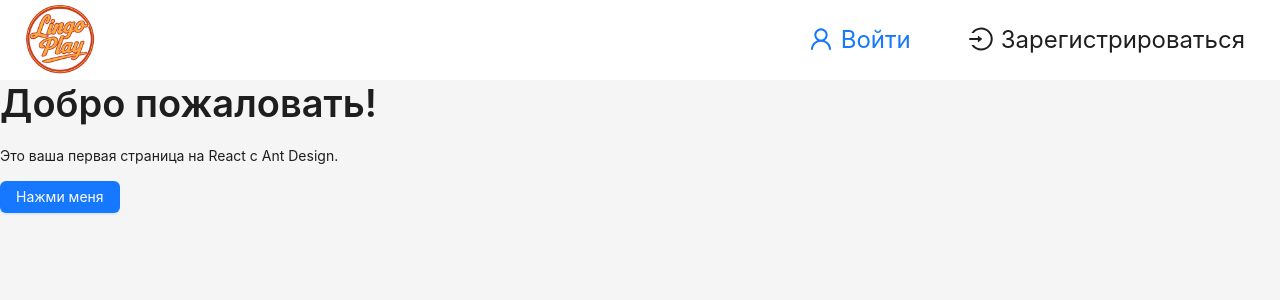
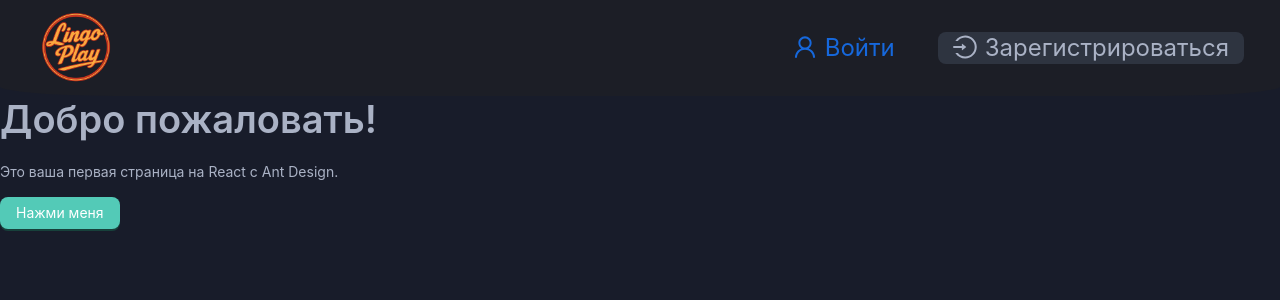
Before and after one commit to Xryak-Git/lingoplay_react, a React (Vite) app: page / in a window 1280 px wide. Shown: the top 300 px of the page. Built offline with nearby package versions, Linux system fonts and the light colour scheme; no server answers.

Commit message:
Стилизация

```diff
--- /dev/null
+++ b/src/ThemeVars.jsx
@@ -0,0 +1,24 @@
+/** @format */
+
+import { useEffect } from 'react';
+
+export function ThemeVars({ isDarkMode }) {
+    useEffect(() => {
+        const root = document.documentElement;
+
+        root.style.setProperty(
+            '--header-bg',
+            isDarkMode ? '#1C1E26' : '#ffffff'
+        );
+        root.style.setProperty(
+            '--header-border',
+            isDarkMode ? '#2E3440' : '#e8e8e8'
+        );
+        root.style.setProperty(
+            '--header-text',
+            isDarkMode ? '#AAB2C5' : '#1C1E26'
+        );
+    }, [isDarkMode]);
+
+    return null;
+}
--- a/src/base/HeaderTop.jsx
+++ b/src/base/HeaderTop.jsx
@@ -88,15 +88,24 @@ export default function HeaderTop() {
 
     return (
         <>
-            <Affix className="affixTop" offsetTop={0}>
-                <Flex align="center" gap="16px" justify="space-around" wrap>
-                    <Skeleton loading={isLoading}>
-                        <SiteHeader>
-                            {user?.id ? renderUserItems() : renderGuestItems()}
-                        </SiteHeader>
-                    </Skeleton>
-                </Flex>
+            <Affix offsetTop={0}>
+                <div>
+                    <Flex
+                        align="center"
+                        justify="space-between"
+                        className={'affixTop'}
+                    >
+                        <Skeleton loading={isLoading}>
+                            <SiteHeader>
+                                {user?.id
+                                    ? renderUserItems()
+                                    : renderGuestItems()}
+                            </SiteHeader>
+                        </Skeleton>
+                    </Flex>
+                </div>
             </Affix>
+
             <AuthModal
                 visibleAuthModal={visibleAuthModal}
                 setVisibleAuthModal={setVisibleAuthModal}
--- a/src/base/SiteHeader.jsx
+++ b/src/base/SiteHeader.jsx
@@ -11,7 +11,6 @@ export const SiteHeader = ({ children }) => {
     const containerStyle = {
         height: '80px',
         width: '100%',
-        background: 'white',
         zIndex: 3,
     };
 
@@ -24,12 +23,16 @@ export const SiteHeader = ({ children }) => {
         <Flex style={containerStyle} justify="center" align="center">
             {breakpoint.sm ? (
                 <Space
+                    // className={'affixTop'}
                     size={32}
                     style={{
                         ...commonSpaceStyle,
                         maxWidth: 1500,
                         justifyContent: 'space-between',
                         padding: '0 20px',
+                        // borderBottomLeftRadius: '10%',
+                        // borderBottomRightRadius: '10%',
+                        // border: 'none',
                     }}
                 >
                     <Space size={32}>
@@ -41,6 +44,7 @@ export const SiteHeader = ({ children }) => {
                 </Space>
             ) : (
                 <Space
+                    // className={'affixTop'}
                     size={32}
                     style={{
                         ...commonSpaceStyle,
--- a/src/index.css
+++ b/src/index.css
@@ -1,61 +1,19 @@
-:root {
-  font-family: system-ui, Avenir, Helvetica, Arial, sans-serif;
-  line-height: 1.5;
-  font-weight: 400;
-
-  color-scheme: light dark;
-  color: rgba(255, 255, 255, 0.87);
-  background-color: #242424;
-
-  font-synthesis: none;
-  text-rendering: optimizeLegibility;
-  -webkit-font-smoothing: antialiased;
-  -moz-osx-font-smoothing: grayscale;
+/* HeaderTop.module.css */
+.affixTop {
+    background-color: var(--header-bg);
+    border-bottom: 1px solid var(--header-border);
+    z-index: 100;
+    width: 100%;
+    padding: 8px 16px;
+    transition: background-color 0.3s ease;
+    border-bottom-left-radius: 10%;
+    border-bottom-right-radius: 10%;
+    border: none;
 }
 
-a {
-  font-weight: 500;
-  color: #646cff;
-  text-decoration: inherit;
-}
-a:hover {
-  color: #535bf2;
-}
-
-
-h1 {
-  font-size: 3.2em;
-  line-height: 1.1;
-}
-
-button {
-  border-radius: 8px;
-  border: 1px solid transparent;
-  padding: 0.6em 1.2em;
-  font-size: 1em;
-  font-weight: 500;
-  font-family: inherit;
-  background-color: #1a1a1a;
-  cursor: pointer;
-  transition: border-color 0.25s;
-}
-button:hover {
-  border-color: #646cff;
-}
-button:focus,
-button:focus-visible {
-  outline: 4px auto -webkit-focus-ring-color;
-}
-
-@media (prefers-color-scheme: light) {
-  :root {
-    color: #213547;
-    background-color: #ffffff;
-  }
-  a:hover {
-    color: #747bff;
-  }
-  button {
-    background-color: #f9f9f9;
+@media (max-width: 640px) {
+  .affixTop {
+    border-bottom-left-radius: 0;
+    border-bottom-right-radius: 0;
   }
 }
--- a/src/main.jsx
+++ b/src/main.jsx
@@ -1,16 +1,28 @@
 /** @format */
-
-import { App as AntdApp } from 'antd';
-import 'antd/dist/reset.css';
 import { StrictMode } from 'react';
 import { createRoot } from 'react-dom/client';
+import { ConfigProvider } from 'antd';
+import 'antd/dist/reset.css';
+import './index.css';
+
 import App from './app/App.jsx';
-import './index.css';
+import { ThemeProvider, useTheme } from './themeContext.jsx';
+import { ThemeVars } from './ThemeVars';
+
+function Root() {
+    const { themeConfig, isDarkMode } = useTheme();
+    return (
+        <ConfigProvider theme={themeConfig}>
+            <ThemeVars isDarkMode={isDarkMode} />
+            <App />
+        </ConfigProvider>
+    );
+}
 
 createRoot(document.getElementById('root')).render(
     <StrictMode>
-        <AntdApp>
-            <App />
-        </AntdApp>
+        <ThemeProvider>
+            <Root />
+        </ThemeProvider>
     </StrictMode>
 );
--- /dev/null
+++ b/src/themeContext.jsx
@@ -0,0 +1,34 @@
+/** @format */
+
+// src/themeContext.jsx
+import { createContext, useContext, useState } from 'react';
+import { theme } from 'antd';
+import { ThemeVars } from './ThemeVars';
+
+const ThemeContext = createContext();
+
+export function ThemeProvider({ children }) {
+    const [isDarkMode, setIsDarkMode] = useState(true);
+
+    const toggleTheme = () => setIsDarkMode(!isDarkMode);
+
+    const themeConfig = {
+        algorithm: isDarkMode ? theme.darkAlgorithm : theme.defaultAlgorithm,
+        token: {
+            colorPrimary: '#5EEAD4',
+            colorText: isDarkMode ? '#AAB2C5' : '#1C1E26',
+            colorBgBase: isDarkMode ? '#1C1E26' : '#ffffff',
+            colorBgContainer: isDarkMode ? '#2E3440' : '#f0f2f5',
+            fontFamily: "'Inter', sans-serif",
+            borderRadius: 8,
+        },
+    };
+
+    return (
+        <ThemeContext.Provider value={{ isDarkMode, toggleTheme, themeConfig }}>
+            {children}
+        </ThemeContext.Provider>
+    );
+}
+
+export const useTheme = () => useContext(ThemeContext);
```
